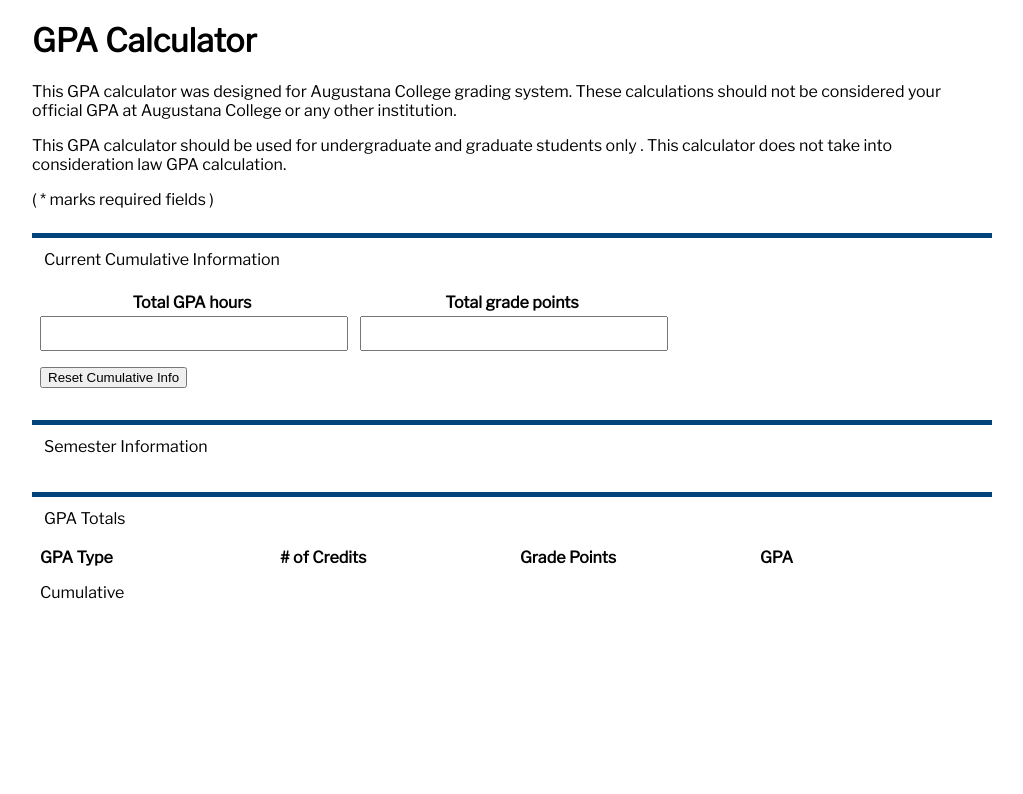
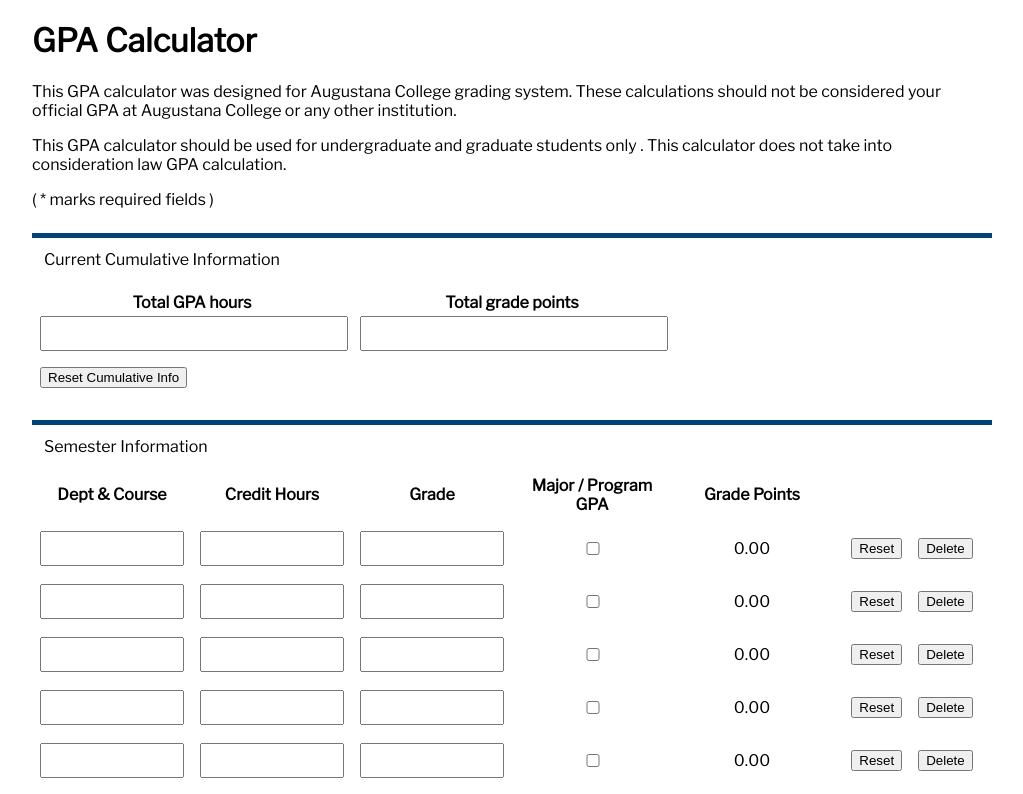
Before and after one commit to tuantruong17/gpa-calc, a React (Create React App) app: page / in a window 1280 px wide. Shown: the top 794 px of the page, without its empty margins (8-1031 px from the left). Built offline with nearby package versions, Linux system fonts and the light colour scheme.

Commit message:
set credit hour function

```diff
--- a/src/App.js
+++ b/src/App.js
@@ -3,11 +3,19 @@
 import CumulativeGrid from "./component/CumulativeGrid";
 import { useState } from "react";
 import ReviewGrid from "./component/ReviewGrid";
+import CourseGrid from "./component/CourseGrid";
 
 function App() {
   const [cumulativeHour, setCumulativeHour] = useState(0);
+  const initCourses = [
+    { creditHour: "", grade: 4, isMajor: true },
+    { creditHour: "", grade: 3, isMajor: false },
+    { creditHour: "", grade: 2, isMajor: true },
+    { creditHour: "", grade: 3, isMajor: false },
+    { creditHour: "", grade: 2, isMajor: true },
+  ];
   const [cumulativePoint, setCumulativePoint] = useState(0);
-  const [course, setCourse] = useState([]);
+  const [courses, setCourses] = useState(initCourses);
   return (
     <div className="App-body">
       <h1>GPA Calculator</h1>
@@ -29,6 +37,7 @@
           setPoint={setCumulativePoint}
         ></CumulativeGrid>
         <SectionDivider header={"Semester Information"} />
+        <CourseGrid courses={courses}></CourseGrid>
         <SectionDivider header={"GPA Totals"} />
         <ReviewGrid
           cumulativeHour={cumulativeHour}
--- a/src/component/CourseGrid/index.js
+++ b/src/component/CourseGrid/index.js
@@ -0,0 +1,94 @@
+import { useState } from "react";
+import "./styles.css";
+function CourseGrid(prop) {
+  // shallow copy all courses
+  const [state, setState] = useState({
+    courses: prop.courses.map((element) => ({ ...element })),
+  });
+
+  const letterToPoints = {
+    A: 4,
+    "A-": 3.67,
+    "B+": 3.33,
+    B: 3,
+    "B-": 2.67,
+    "C+": 2.33,
+    C: 2,
+    "C-": 1.67,
+    D: 1,
+    F: 0,
+  };
+
+  const handleDeleteRow = (i) => {
+    setState({ courses: state.courses.filter((_, idx) => i !== idx) });
+  };
+
+  const handleResetRow = (i) => {
+    console.log(state.courses);
+  };
+
+  const handleCreditHourChange = (i, val) => {
+    setState({
+      courses: state.courses.map((course, idx) => {
+        if (idx === i) {
+          return { ...course, creditHour: val };
+        }
+        return course;
+      }),
+    });
+  };
+
+  const getGradePoints = (course) =>
+    (course.grade * course.creditHour).toFixed(2);
+
+  return (
+    <>
+      <div className="course-row">
+        <div className="course-col title">Dept & Course</div>
+        <div className="course-col title">Credit Hours</div>
+        <div className="course-col title">Grade</div>
+        <div className="course-col title">Major / Program GPA</div>
+        <div className="course-col title">Grade Points</div>
+        <div className="course-col"></div>
+      </div>
+      {state.courses.map((course, i) => (
+        <div className="course-row" key={i}>
+          <div className="course-col">
+            <input type="text" />
+          </div>
+          <div className="course-col">
+            <input
+              type="number"
+              value={course.creditHour}
+              onChange={(e) => handleCreditHourChange(i, e.target.value)}
+            />
+          </div>
+          <div className="course-col">
+            <input type="text" />
+          </div>
+          <div className="course-col">
+            <input type="checkbox" />
+          </div>
+          <div className="course-col">{getGradePoints(course)}</div>
+          <div className="course-col">
+            <button className="course-button" onClick={() => handleResetRow(i)}>
+              Reset
+            </button>
+            <button
+              className="course-button"
+              onClick={() => handleDeleteRow(i)}
+            >
+              Delete
+            </button>
+          </div>
+        </div>
+      ))}
+      <div className="course-footer">
+        <button className="course-button">Reset Semester Info</button>
+        <button className="course-button">Add New Row</button>
+      </div>
+    </>
+  );
+}
+
+export default CourseGrid;
--- a/src/component/CourseGrid/styles.css
+++ b/src/component/CourseGrid/styles.css
@@ -0,0 +1,25 @@
+.course-row {
+    display: flex;
+    flex-direction: row;
+}
+
+.course-col {
+    flex: 1;
+    margin: 8px;
+    display: flex;
+    justify-content: center;
+    align-items: center;
+}
+
+.course-col input {
+    width: calc(100% - 16px);
+    padding: 8px;
+}
+
+.course-button {
+    margin: 8px;
+}
+
+.course-footer {
+    text-align: center;
+}
```
